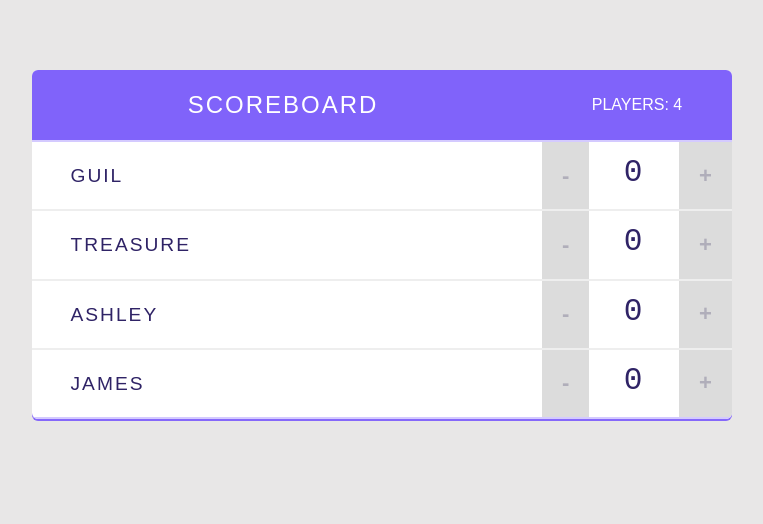
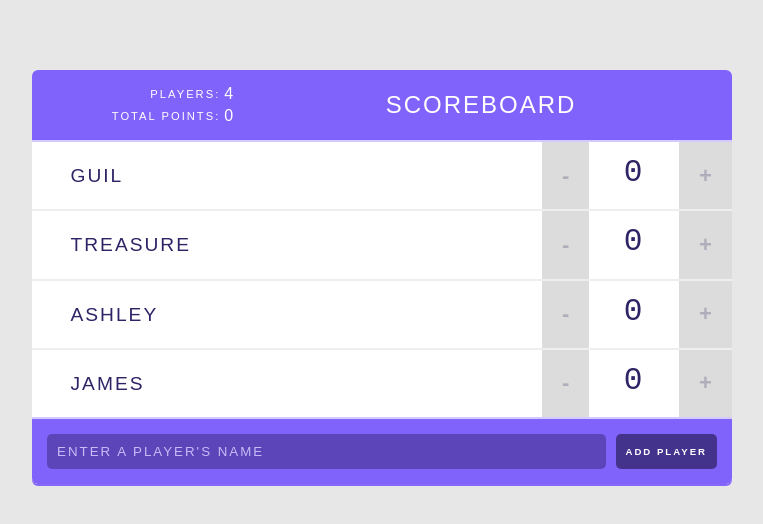
Before and after one commit to umair-farooq-osf/React-Scoreboard, a React (Create React App) app: page / in a window 1280 px wide. Shown: the top 524 px of the page, without its empty margins (258-1021 px from the left). Built offline with nearby package versions, Linux system fonts and the light colour scheme.

Commit message:
React Components: Managing State and Data Flow section code

```diff
--- /dev/null
+++ b/src/components/AddPlayerForm.js
@@ -0,0 +1,42 @@
+import React, { Component } from 'react';
+
+class AddPlayerForm extends Component {
+
+    state = {
+        value: ''
+    };
+
+    handleValueChange = (e) => {
+        this.setState({
+            value: e.target.value
+        });
+    };
+
+    handleSubmit = (e) => {
+        e.preventDefault();
+        this.props.addPlayer(this.state.value);
+        this.setState({
+            value: ''
+        });
+    }
+
+    render() {
+        return (
+            <form onSubmit={this.handleSubmit}>
+                <input
+                    type="text"
+                    value={this.state.value}
+                    onChange={this.handleValueChange}
+                    placeholder="Enter a player's name"
+                />
+
+                <input
+                    type="submit"
+                    value="Add Player"
+                />
+            </form>
+        );
+    }
+}
+
+export default AddPlayerForm;
--- a/src/components/App.js
+++ b/src/components/App.js
@@ -1,27 +1,53 @@
 import React, { Component } from 'react';
 import Header from './Header';
 import Player from './Player';
+import AddPlayerForm from './AddPlayerForm';
 
 class App extends Component {
     state = {
         players: [
             {
                 name: "Guil",
+                score: 0,
                 id: 1
             },
             {
                 name: "Treasure",
+                score: 0,
                 id: 2
             },
             {
                 name: "Ashley",
+                score: 0,
                 id: 3
             },
             {
                 name: "James",
+                score: 0,
                 id: 4
             }
         ]
+    }
+
+    // player id counter
+    prevPlayerId = 4;
+
+    handleScoreChange = (index, delta) => {
+        this.setState(prevState => ({
+            score: prevState.players[index].score += delta
+        }));
+    }
+
+    handleAddPlayer = (name) => {
+        this.setState(prevState => {
+            return {
+                players: prevState.players.concat({
+                    name,
+                    score: 0,
+                    id: this.prevPlayerId += 1
+                })
+            }
+        });
     }
 
     handleRemovePlayer = (id) => {
@@ -37,18 +63,25 @@
             <div className="scoreboard">
                 <Header
                     title="Scoreboard"
-                    totalPlayers={this.state.players.length}
+                    players={this.state.players}
                 />
 
                 { /* PLayers List */}
-                {this.state.players.map(player =>
+                {this.state.players.map((player, index) =>
                     <Player
                         name={player.name}
+                        score={player.score}
                         id={player.id}
                         key={player.id.toString()}
+                        index={index}
+                        changeScore={this.handleScoreChange}
                         removePlayer={this.handleRemovePlayer}
                     />
                 )}
+
+                <AddPlayerForm
+                    addPlayer={this.handleAddPlayer}
+                />
             </div>
         );
     }
--- a/src/components/Counter.js
+++ b/src/components/Counter.js
@@ -1,31 +1,14 @@
-import React, { Component } from 'react';
+import React from 'react';
 
-class Counter extends Component {
-    state = {
-        score: 0
-    };
-
-    incrementScore = () => {
-        this.setState(prevState => ({
-            score: prevState.score + 1
-        }));
-    }
-
-    decrementScore = () => {
-        this.setState( prevState => ({
-            score: prevState.score - 1
-        }));
-    }
-
-    render() {
-        return (
-            <div className="counter">
-                <button className="counter-action decrement" onClick={this.decrementScore}> - </button>
-                <span className="counter-score">{ this.state.score }</span>
-                <button className="counter-action increment" onClick={this.incrementScore}> + </button>
-            </div>
-        );
-    }
+const Counter = (props) => {
+    let index = props.index;
+    return (
+        <div className="counter">
+            <button className="counter-action decrement" onClick={() => props.changeScore(index, -1)}> - </button>
+            <span className="counter-score">{ props.score }</span>
+            <button className="counter-action increment" onClick={() => props.changeScore(index, 1)}> + </button>
+        </div>
+    );
 }
 
 export default Counter;
--- a/src/components/Header.js
+++ b/src/components/Header.js
@@ -1,10 +1,13 @@
 import React from 'react';
+import Stats from './Stats';
 
 const Header = (props) => {
     return (
         <header>
+            <Stats
+                players={props.players}
+            />
             <h1>{ props.title }</h1>
-            <span className="stats">Players: { props.totalPlayers }</span>
         </header>
     );
 };
--- a/src/components/Player.js
+++ b/src/components/Player.js
@@ -9,7 +9,11 @@
                 <button className="remove-player" onClick={() => props.removePlayer(props.id)}>✖</button>
                 { props.name }
             </span>
-            <Counter score={props.score} />
+            <Counter
+                score={props.score}
+                index={props.index}
+                changeScore={props.changeScore}
+            />
         </div>
     );
 };
--- /dev/null
+++ b/src/components/Stats.js
@@ -0,0 +1,26 @@
+import React from 'react';
+
+const Stats = (props) => {
+
+    const totalPlayers = props.players.length;
+    const totalPoints = props.players.reduce((total, player) => {
+        return total + player.score;
+    }, 0);
+
+    return (
+        <table className="stats">
+        <tbody>
+            <tr>
+                <td>Players:</td>
+                <td>{ totalPlayers }</td>
+            </tr>
+            <tr>
+                <td>Total Points:</td>
+                <td>{ totalPoints }</td>
+            </tr>
+        </tbody>
+        </table>
+    );
+};
+
+export default Stats;
```
